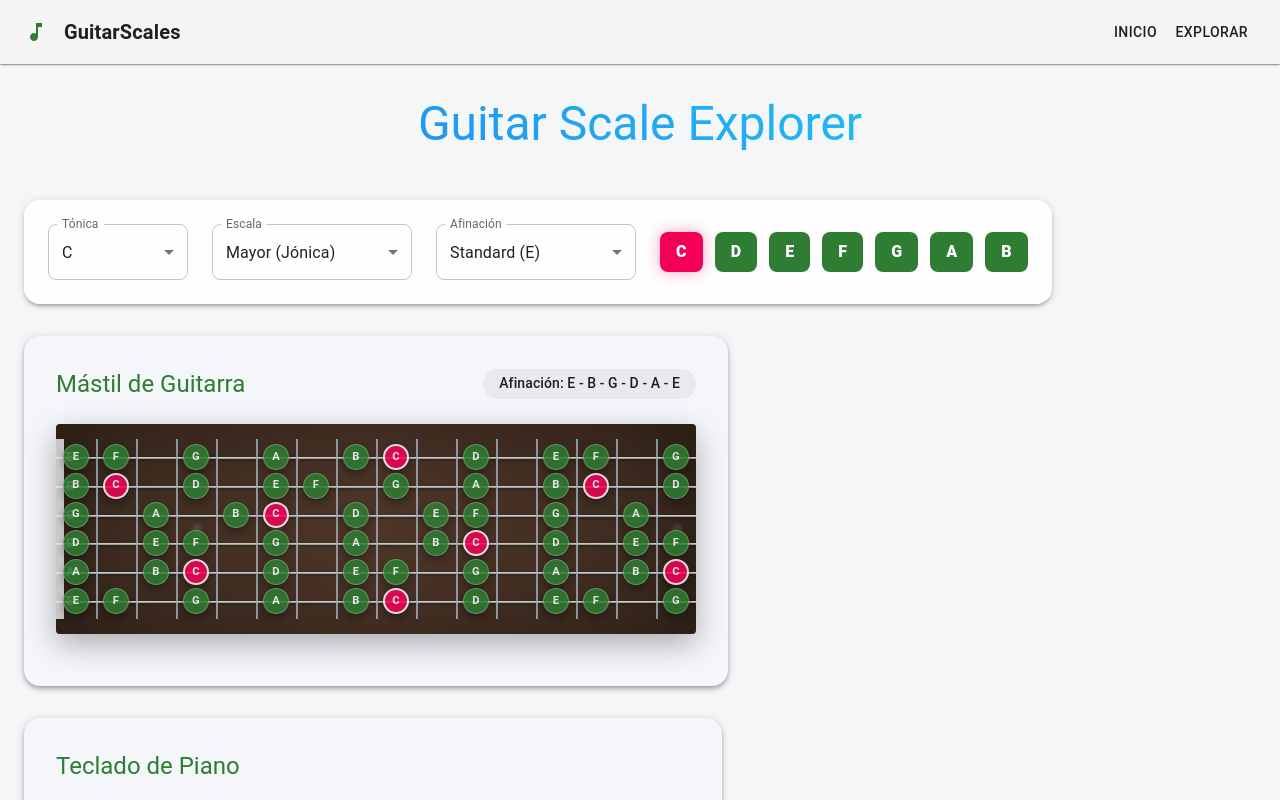
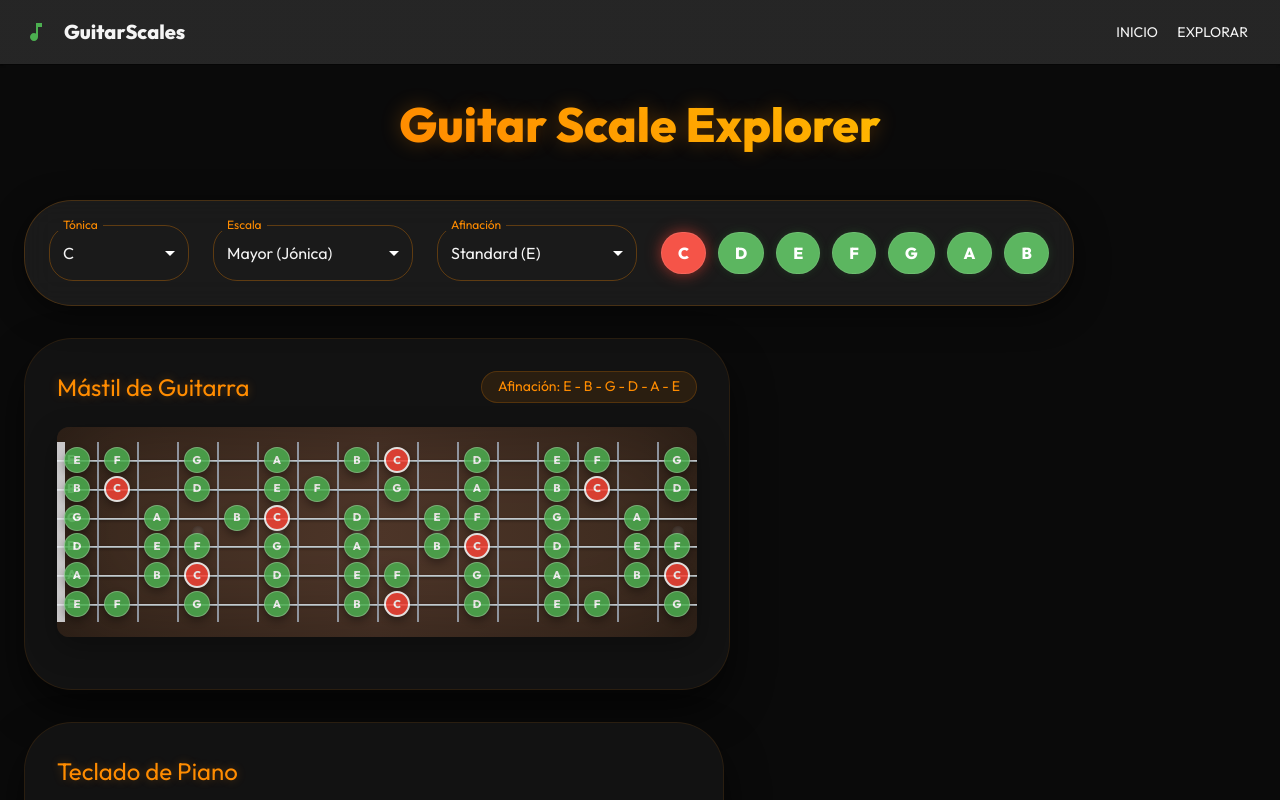
Before and after one commit to javiboin/guitar-scales-react, a React (Vite) app: page /visualizer in a window 1280 px wide. Shown: the top 800 px of the page. Built offline with nearby package versions, Linux system fonts and the light colour scheme.

Commit message:
refactor: Fuentes

```diff
--- a/index.html
+++ b/index.html
@@ -4,6 +4,9 @@
     <meta charset="UTF-8" />
     <link rel="icon" type="image/svg+xml" href="/favicon.svg" />
     <meta name="viewport" content="width=device-width, initial-scale=1.0" />
+    <link rel="preconnect" href="https://fonts.googleapis.com">
+    <link rel="preconnect" href="https://fonts.gstatic.com" crossorigin>
+    <link href="https://fonts.googleapis.com/css2?family=Outfit:wght@400;600;800&display=swap" rel="stylesheet">
     <title>guitar-scales</title>
   </head>
   <body>
--- a/src/App.jsx
+++ b/src/App.jsx
@@ -6,15 +6,30 @@ import Visualizer from './pages/Visualizer';
 
 const theme = createTheme({
   palette: {
+    mode: 'dark',
     primary: {
-      main: '#2e7d32',
+      main: '#4caf50', // Verde vibrante para notas de la escala
     },
     secondary: {
-      main: '#f50057',
+      main: '#f44336', // Rojo para la tónica
     },
     background: {
-      default: '#f4f6f8',
+      default: '#0a0a0a',
+      paper: '#1a1a1a',
     },
+    text: {
+      primary: '#f5f5f5',
+      secondary: '#b0b0b0',
+    }
+  },
+  typography: {
+    fontFamily: '"Outfit", "Roboto", "Helvetica", "Arial", sans-serif',
+    h3: {
+      fontWeight: 800,
+    },
+  },
+  shape: {
+    borderRadius: 12,
   },
 });
 
--- a/src/components/Piano/PianoKeys.jsx
+++ b/src/components/Piano/PianoKeys.jsx
@@ -31,8 +31,8 @@ const WhiteKey = styled(Box, {
 })(({ theme, isActive, isRoot }) => ({
   width: '45px',
   height: '100%',
-  backgroundColor: isRoot ? theme.palette.secondary.light : (isActive ? theme.palette.primary.light : '#fff'),
-  border: '1px solid #ccc',
+  backgroundColor: isRoot ? theme.palette.secondary.light : (isActive ? theme.palette.primary.light : '#e0e0e0'),
+  border: '1px solid #474646ff',
   borderRadius: '0 0 4px 4px',
   zIndex: 1,
   display: 'flex',
@@ -40,9 +40,9 @@ const WhiteKey = styled(Box, {
   justifyContent: 'center',
   paddingBottom: '10px',
   cursor: 'pointer',
-  transition: 'background-color 0.2s',
+  transition: 'all 0.2s',
   '&:hover': {
-    backgroundColor: '#f0f0f0',
+    backgroundColor: '#d0d0d0',
   },
   ...(isRoot && {
     backgroundColor: theme.palette.secondary.main,
--- a/src/pages/Visualizer.jsx
+++ b/src/pages/Visualizer.jsx
@@ -20,21 +20,39 @@ const Visualizer = () => {
 
   return (
     <Container maxWidth="xl" sx={{ mt: 4, mb: 4 }}>
-      <Typography variant="h3" gutterBottom fontWeight="800" align="center" sx={{ mb: 6, background: 'linear-gradient(45deg, #2196F3 30%, #21CBF3 90%)', WebkitBackgroundClip: 'text', WebkitTextFillColor: 'transparent' }}>
+      <Typography variant="h3" gutterBottom fontWeight="800" align="center"
+        sx={{
+          mb: 6,
+          background: 'linear-gradient(45deg, #FF8C00 30%, #FFD700 90%)',
+          WebkitBackgroundClip: 'text',
+          WebkitTextFillColor: 'transparent',
+          textShadow: '0 0 20px rgba(255, 140, 0, 0.3)'
+        }}>
         Guitar Scale Explorer
       </Typography>
 
       <Grid container spacing={4} justifyContent="center" alignItems="center">
         {/* Selector de Escalas y Afinación */}
         <Grid item xs={12}>
-          <Paper elevation={3} sx={{ p: 3, display: 'flex', gap: 3, alignItems: 'center', flexWrap: 'wrap', borderRadius: 4, background: 'rgba(255, 255, 255, 0.9)', backdropFilter: 'blur(10px)' }}>
+          <Paper elevation={8} sx={{
+            p: 3,
+            display: 'flex',
+            gap: 3,
+            alignItems: 'center',
+            flexWrap: 'wrap',
+            borderRadius: 4,
+            background: 'rgba(30, 30, 30, 0.8)',
+            backdropFilter: 'blur(15px)',
+            border: '1px solid rgba(255, 140, 0, 0.2)',
+            boxShadow: '0 8px 32px rgba(0,0,0,0.5)'
+          }}>
             <FormControl variant="outlined" sx={{ minWidth: 140 }}>
-              <InputLabel>Tónica</InputLabel>
+              <InputLabel sx={{ color: '#FF8C00' }}>Tónica</InputLabel>
               <Select
                 value={root}
                 label="Tónica"
                 onChange={(e) => setRoot(e.target.value)}
-                sx={{ borderRadius: 2 }}
+                sx={{ borderRadius: 2, '& .MuiOutlinedInput-notchedOutline': { borderColor: 'rgba(255,140,0,0.3)' } }}
               >
                 {NOTES.map((n) => (
                   <MenuItem key={n} value={n}>{n}</MenuItem>
@@ -43,12 +61,12 @@ const Visualizer = () => {
             </FormControl>
 
             <FormControl variant="outlined" sx={{ minWidth: 200 }}>
-              <InputLabel>Escala</InputLabel>
+              <InputLabel sx={{ color: '#FF8C00' }}>Escala</InputLabel>
               <Select
                 value={scaleType}
                 label="Escala"
                 onChange={(e) => setScaleType(e.target.value)}
-                sx={{ borderRadius: 2 }}
+                sx={{ borderRadius: 2, '& .MuiOutlinedInput-notchedOutline': { borderColor: 'rgba(255,140,0,0.3)' } }}
               >
                 {Object.entries(SCALES).map(([key, value]) => (
                   <MenuItem key={key} value={key}>{value.name}</MenuItem>
@@ -57,12 +75,12 @@ const Visualizer = () => {
             </FormControl>
 
             <FormControl variant="outlined" sx={{ minWidth: 200 }}>
-              <InputLabel>Afinación</InputLabel>
+              <InputLabel sx={{ color: '#FF8C00' }}>Afinación</InputLabel>
               <Select
                 value={tuningKey}
                 label="Afinación"
                 onChange={(e) => setTuningKey(e.target.value)}
-                sx={{ borderRadius: 2 }}
+                sx={{ borderRadius: 2, '& .MuiOutlinedInput-notchedOutline': { borderColor: 'rgba(255,140,0,0.3)' } }}
               >
                 {Object.entries(TUNINGS).map(([key, value]) => (
                   <MenuItem key={key} value={key}>{value.name}</MenuItem>
@@ -74,7 +92,7 @@ const Visualizer = () => {
               {scaleNotes.map((note, i) => (
                 <Paper
                   key={i}
-                  elevation={2}
+                  elevation={4}
                   sx={{
                     px: 2,
                     py: 1,
@@ -82,9 +100,13 @@ const Visualizer = () => {
                     color: 'white',
                     borderRadius: 2,
                     fontWeight: '800',
-                    boxShadow: i === 0 ? '0 0 15px rgba(233, 30, 99, 0.4)' : 'none',
-                    transition: 'transform 0.2s',
-                    '&:hover': { transform: 'translateY(-3px)' }
+                    boxShadow: i === 0 ? '0 0 15px rgba(244, 67, 54, 0.6)' : '0 0 10px rgba(76, 175, 80, 0.2)',
+                    border: '1px solid rgba(255,255,255,0.1)',
+                    transition: 'all 0.2s',
+                    '&:hover': {
+                      transform: 'translateY(-3px)',
+                      boxShadow: i === 0 ? '0 5px 20px rgba(244, 67, 54, 0.8)' : '0 5px 15px rgba(76, 175, 80, 0.6)'
+                    }
                   }}
                 >
                   {note}
@@ -96,11 +118,18 @@ const Visualizer = () => {
 
         {/* Neck de Guitarra */}
         <Grid item xs={12}>
-          <Paper elevation={4} sx={{ p: 4, borderRadius: 4, overflow: 'hidden', background: '#f5f6fa' }}>
+          <Paper elevation={12} sx={{
+            p: 4,
+            borderRadius: 4,
+            overflow: 'hidden',
+            background: '#121212',
+            border: '1px solid rgba(255, 140, 0, 0.1)',
+            boxShadow: '0 20px 40px rgba(0,0,0,0.6)'
+          }}>
             <Box sx={{ display: 'flex', justifyContent: 'space-between', alignItems: 'center', mb: 3 }}>
-              <Typography variant="h5" fontWeight="700" color="primary">Mástil de Guitarra</Typography>
-              <Box sx={{ px: 2, py: 0.5, bgcolor: 'rgba(0,0,0,0.05)', borderRadius: 10 }}>
-                <Typography variant="subtitle2" fontWeight="600" color="text.secondary">
+              <Typography variant="h5" fontWeight="700" sx={{ color: '#FF8C00', textShadow: '0 0 10px rgba(255,140,0,0.3)' }}>Mástil de Guitarra</Typography>
+              <Box sx={{ px: 2, py: 0.5, bgcolor: 'rgba(255,140,0,0.1)', borderRadius: 10, border: '1px solid rgba(255,140,0,0.2)' }}>
+                <Typography variant="subtitle2" fontWeight="600" sx={{ color: '#FF8C00' }}>
                   Afinación: {TUNINGS[tuningKey].notes.join(' - ')}
                 </Typography>
               </Box>
@@ -117,8 +146,14 @@ const Visualizer = () => {
 
         {/* Teclado de Piano */}
         <Grid item xs={12}>
-          <Paper elevation={4} sx={{ p: 4, borderRadius: 4, background: '#f5f6fa' }}>
-            <Typography variant="h5" fontWeight="700" color="primary" gutterBottom sx={{ mb: 3 }}>Teclado de Piano</Typography>
+          <Paper elevation={12} sx={{
+            p: 4,
+            borderRadius: 4,
+            background: '#121212',
+            border: '1px solid rgba(255, 140, 0, 0.1)',
+            boxShadow: '0 20px 40px rgba(0,0,0,0.6)'
+          }}>
+            <Typography variant="h5" fontWeight="700" sx={{ color: '#FF8C00', mb: 3, textShadow: '0 0 10px rgba(255,140,0,0.3)' }} gutterBottom>Teclado de Piano</Typography>
             <Box sx={{ display: 'block', width: '100%' }}>
               <PianoKeys selectedNotes={scaleNotes} />
             </Box>
```
